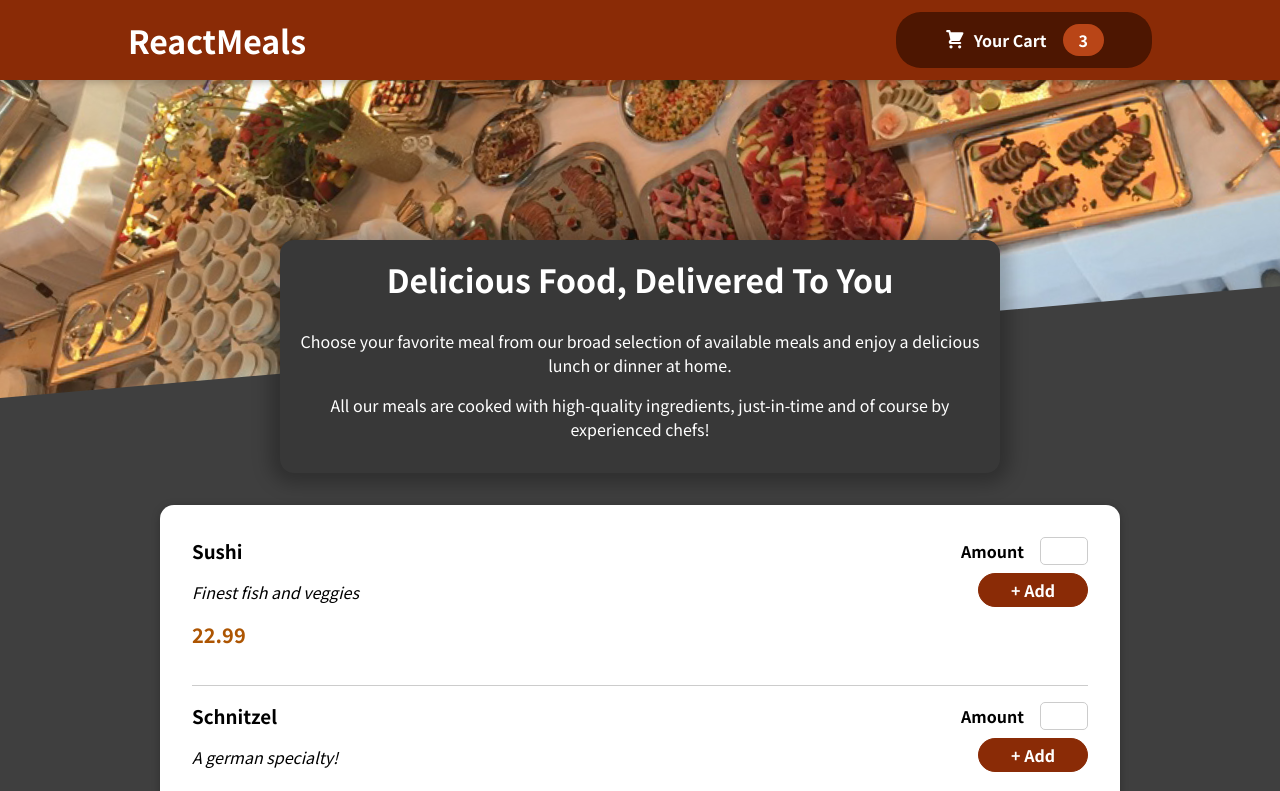
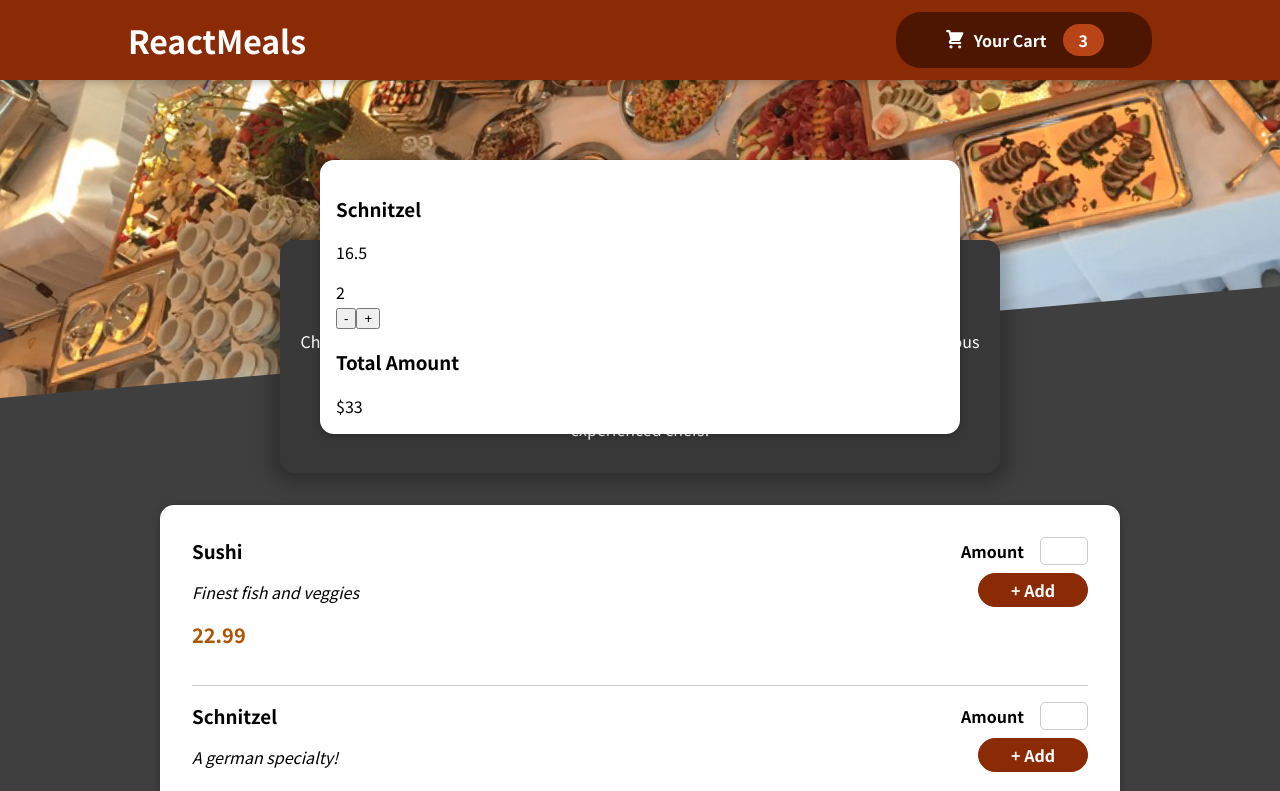
Before and after one commit to felixc0115/food-order-app, a React (Create React App) app: page / in a window 1280 px wide. Shown: the top 791 px of the page. Built offline with nearby package versions, Linux system fonts and the light colour scheme.

Commit message:
Add Modal component

```diff
--- a/src/App.js
+++ b/src/App.js
@@ -1,6 +1,7 @@
 import Header from "./components/Layout/Header";
 import "./App.css";
 import Meals from "./components/Meals/Meals";
+import Modal from "./components/UI/Modal";
 
 function App() {
   return (
@@ -8,6 +9,7 @@ function App() {
       <Header />
       <main>
         <Meals />
+        <Modal />
       </main>
     </>
   );
--- a/src/components/Cart/Cart.js
+++ b/src/components/Cart/Cart.js
@@ -1,3 +1,24 @@
-const Cart = () => {};
+import CartItem from "./CartItem";
+import classes from "./Cart.module.css";
+
+const Cart = () => {
+  const cart = [{ name: "Schnitzel", price: 16.5, qty: 2, id: "m2" }];
+  const cartList = cart.map((item) => <CartItem key={item.id} item={item} />);
+  const cartTotal = cart
+    .map((item) => item.price * item.qty)
+    .reduce((total, current) => total + current);
+
+  return (
+    <>
+      <div>
+        <ul className={classes["cart-items"]}>{cartList}</ul>
+      </div>
+      <div>
+        <h3>Total Amount</h3>
+        <span>{`$${cartTotal}`}</span>
+      </div>
+    </>
+  );
+};
 
 export default Cart;
--- a/src/components/Cart/CartItem.js
+++ b/src/components/Cart/CartItem.js
@@ -1,3 +1,17 @@
-const CartItem = () => {};
+const CartItem = ({ item }) => {
+  return (
+    <li>
+      <div>
+        <h3>{item.name}</h3>
+        <p>{item.price}</p>
+        <span>{item.qty}</span>
+      </div>
+      <div>
+        <button>-</button>
+        <button>+</button>
+      </div>
+    </li>
+  );
+};
 
 export default CartItem;
--- /dev/null
+++ b/src/components/UI/Modal.js
@@ -0,0 +1,12 @@
+import Cart from "../Cart/Cart";
+import classes from "./Modal.module.css";
+
+const Modal = () => {
+  return (
+    <div className={classes.modal}>
+      <Cart />
+    </div>
+  );
+};
+
+export default Modal;
--- /dev/null
+++ b/src/components/UI/Modal.module.css
@@ -0,0 +1,41 @@
+.backdrop {
+    position: fixed;
+    top: 0;
+    left: 0;
+    width: 100%;
+    height: 100vh;
+    z-index: 20;
+    background-color: rgba(0, 0, 0, 0.75);
+}
+
+.modal {
+    position: fixed;
+    top: 20vh;
+    left: 5%;
+    width: 90%;
+    background-color: white;
+    padding: 1rem;
+    border-radius: 14px;
+    box-shadow: 0 2px 8px rgba(0, 0, 0, 0.25);
+    z-index: 30;
+    animation: slide-down 300ms ease-out forwards;
+}
+
+@media (min-width: 768px) {
+    .modal {
+        width: 40rem;
+        left: calc(50% - 20rem);
+    }
+}
+
+@keyframes slide-down {
+    from {
+        opacity: 0;
+        transform: translateY(-3rem);
+    }
+
+    to {
+        opacity: 1;
+        transform: translateY(0);
+    }
+}
```
